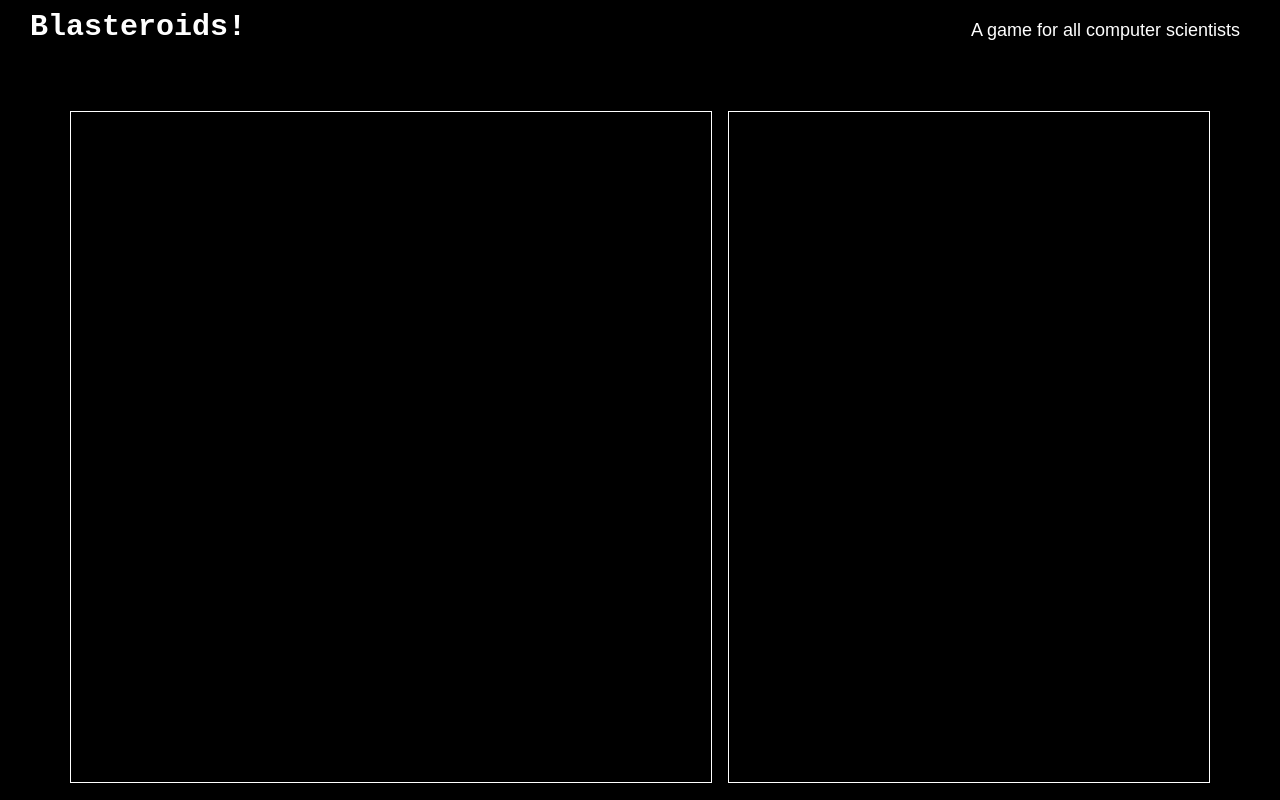
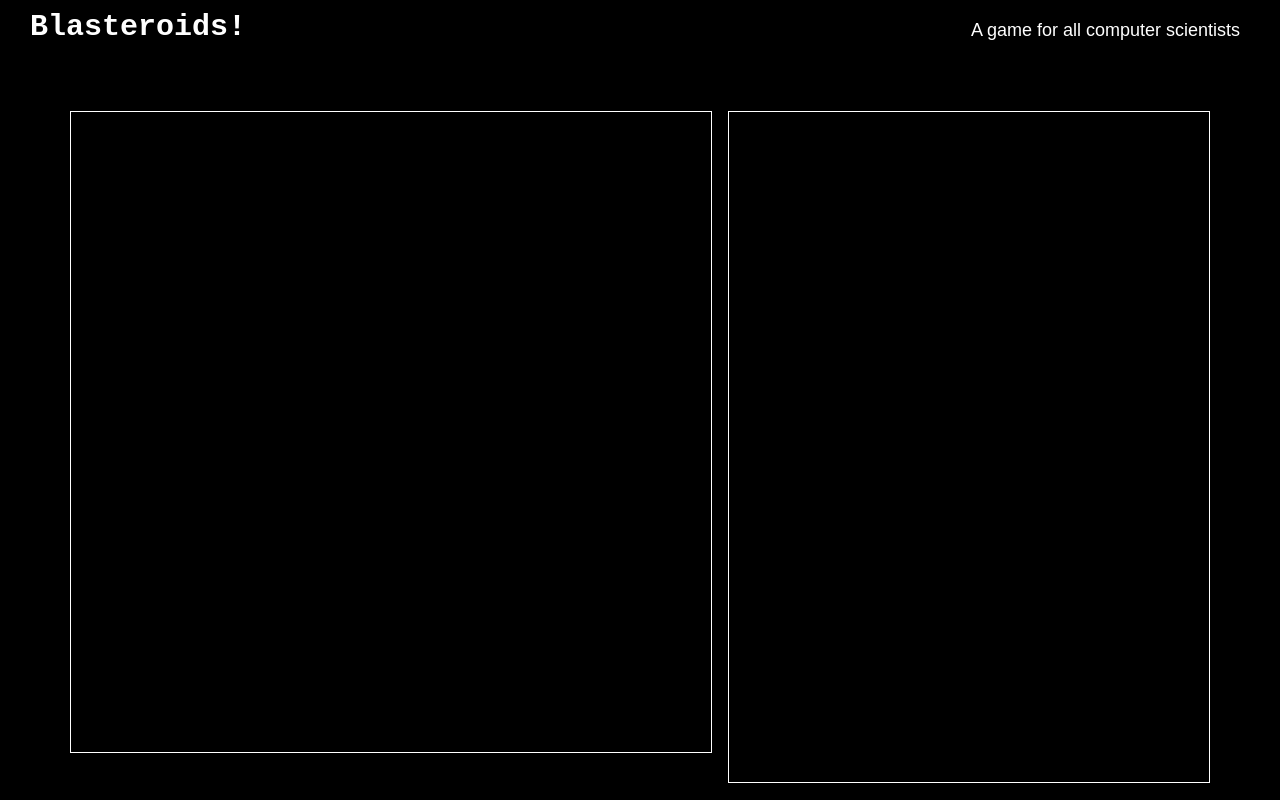
Before and after one commit to joshuaschoep/csci445-javascript-game, a plain HTML site: page index.html in a window 1280 px wide. Drawn offline with Linux system fonts and the light colour scheme.

Commit message:
removed padding at top of canvas

```diff
--- a/styles.css
+++ b/styles.css
@@ -39,7 +39,7 @@ canvas#game-window{
     float: left;
     width: 640px;
     height: 640px;
-    padding-top: 30px;
+    /* padding-top: 30px; Simon Got rid of b/c not really sure why */
     display: block;
     border: 1px solid #fff;
 }
```
